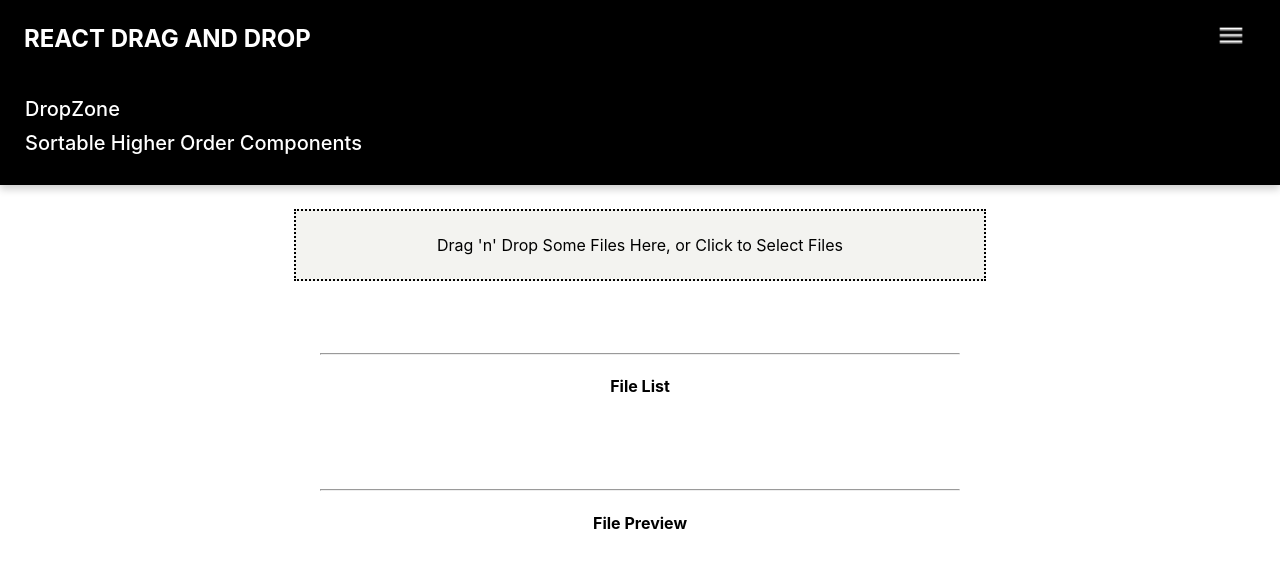
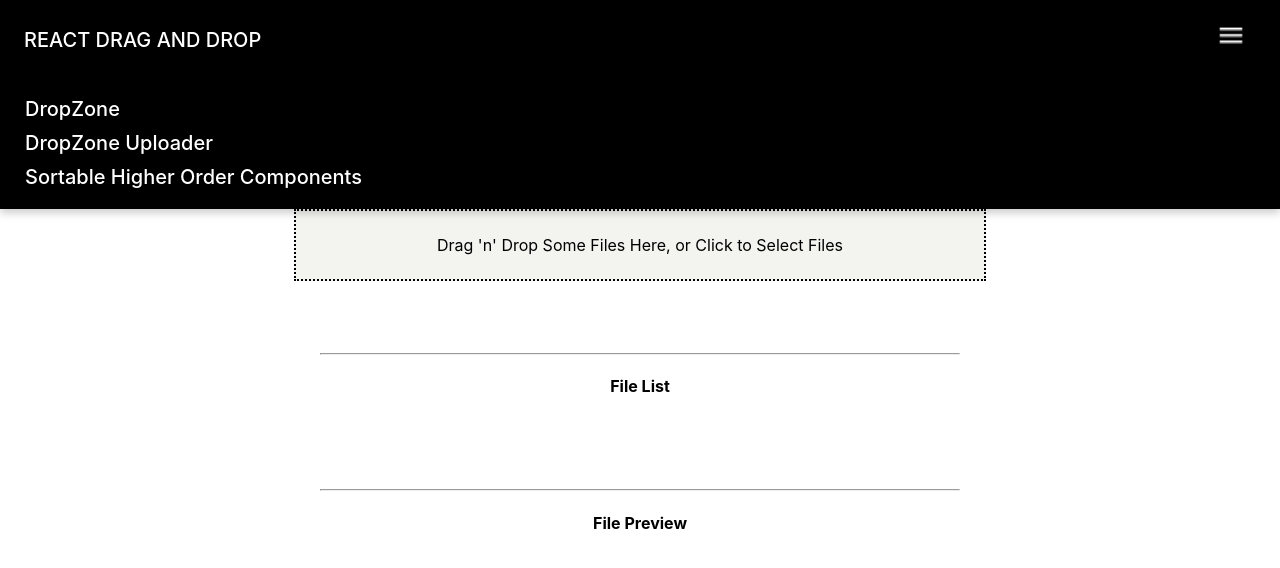
Before and after one commit to sleeplesseditor/DragAndDropFilesReact, a React (Create React App) app: page / in a window 1280 px wide. Both pictures are taken after a click on the button 1231 px from the left and 28 px from the top of the page. Shown: the top 568 px of the page. Built offline with nearby package versions, Linux system fonts and the light colour scheme.

Commit message:
DropZone Uploader page created

```diff
--- a/package.json
+++ b/package.json
@@ -9,6 +9,7 @@
     "react": "^16.8.6",
     "react-dom": "^16.8.6",
     "react-dropzone": "^10.1.5",
+    "react-dropzone-uploader": "^2.10.1",
     "react-router-dom": "^5.0.1",
     "react-scripts": "3.0.1",
     "react-sortable-hoc": "^1.9.1",
--- a/src/App.css
+++ b/src/App.css
@@ -6,45 +6,7 @@
   margin-top: 8rem;
 }
 
-/* Navbar */
-.navbar {
-    display: flex;
-    list-style-type: none;
-    margin: 0;
-    padding: 0;
-    overflow: hidden;
-    background-color: #000;
-    text-decoration: none;
-    justify-content: space-between;
-    align-items: center;
-}
-
-li a {
-    text-decoration: none;
-}
-
-.navbar p,
-.navbar-heading {
-    /* display: flex; */
-    color: white;
-    text-transform: uppercase;
-    margin-left: 1.5rem;
-    font-size: 24px;
-    transition: all .2s ease-in-out;
-}
-
-.navbar p:hover {
-    color: rgb(153, 153, 153);
-}
-
-.navbar-links {
-    display: flex;
-    flex-direction: row;
-    margin-right: 1.5rem;
-}
-
 /* DROPZONE */
-
 .dropzone {
   background-color: rgb(243, 243, 240);
   padding: 1.5rem;
--- a/src/App.js
+++ b/src/App.js
@@ -3,6 +3,7 @@ import './App.css';
 import { BrowserRouter as Router, Route, Switch } from 'react-router-dom';
 import Header from './components/Header/Header';
 import DropZonePage from './pages/DropZonePage';
+import DropZoneUploaderPage from './pages/DropZoneUploaderPage';
 import SortableHocPage from './pages/SortableHocPage';
 
 function App() {
@@ -11,6 +12,7 @@ function App() {
       <Header />
         <Switch>
           <Route exact path="/" component={DropZonePage} />
+          <Route exact path="/dropzone-uploader" component={DropZoneUploaderPage} />
           <Route exact path="/sortablehoc" component={SortableHocPage} />
         </Switch>
     </Router>
--- /dev/null
+++ b/src/components/DropZoneUploader/DropZoneUploader.css
@@ -0,0 +1,13 @@
+/* DROPZONE UPLOADER */
+
+.dropzone-uploader-container {
+    display: flex;
+    align-items: center;
+    justify-content: center;
+    margin: 0 10rem;
+    width: 80%;
+}
+
+.dzu-dropzone {
+    overflow: hidden;
+}
--- /dev/null
+++ b/src/components/DropZoneUploader/DropZoneUploader.js
@@ -0,0 +1,29 @@
+import React from 'react';
+import 'react-dropzone-uploader/dist/styles.css'
+import './DropZoneUploader.css';
+import Dropzone from 'react-dropzone-uploader';
+
+function DropZoneUploader() {
+    const getUploadParams = ({ meta }) => { return { url: 'https://httpbin.org/post' } };
+    const handleChangeStatus = ({ meta, file }, status) => { console.log(status, meta, file) };
+    const handleSubmit = (files) => { console.log(files.map(f => f.meta)) };
+
+    return (
+        <div className="dropzone-uploader-container">
+            <Dropzone
+                getUploadParams={getUploadParams}
+                onChangeStatus={handleChangeStatus}
+                onSubmit={handleSubmit}
+                accept="image/*, application/pdf"
+                maxSizeBytes={(2000000)}
+                inputContent={(files, extra) => (extra.reject ? 'Image and PDF files only' : 'Drag Files Here')}
+                styles={{
+                  dropzoneReject: { borderColor: 'red', backgroundColor: '#DAA' },
+                  inputLabel: (files, extra) => (extra.reject ? { color: 'red' } : {}),
+                }}
+            />
+        </div>
+    )
+}
+
+export default DropZoneUploader;
--- a/src/components/Header/Header.css
+++ b/src/components/Header/Header.css
@@ -9,6 +9,7 @@
 
     background-color: #000;
     box-shadow: 0 4px 8px 0 rgba(0, 0, 0, 0.2);
+    z-index: 9999;
   }
 
   .Logo {
@@ -22,16 +23,45 @@
     grid-template-columns: repeat(4, auto);
     align-items: center;
   }
-  .Nav a {
+
+  .navbar {
+    display: flex;
+    list-style-type: none;
+    margin: 0;
+    padding: 0;
+    overflow: hidden;
+    background-color: #000;
+    text-decoration: none;
+    justify-content: space-between;
+    align-items: center;
+}
+
+li a {
+    text-decoration: none;
+}
+
+  .Nav a,
+  .navbar-heading a {
     color: #fff;
     font-size: 20px;
     font-weight: 500;
     transition: 0.5s;
     text-decoration: none;
   }
-  .Nav a:hover {
+
+  .Nav a:hover,
+  .navbar-heading a:hover {
     color: rgb(172, 170, 170);
   }
+
+  .navbar-heading {
+    /* display: flex; */
+    color: white;
+    text-transform: uppercase;
+    margin-left: 1.5rem;
+    font-size: 24px;
+    transition: all .2s ease-in-out;
+}
 
   .header-button {
     display: none;
--- a/src/components/Header/Header.js
+++ b/src/components/Header/Header.js
@@ -33,7 +33,14 @@ export default function Header() {
 
   return (
     <header className="Header">
-        <h3 className="navbar-heading">React Drag and Drop</h3>
+        <h3 className="navbar-heading">
+          <Link
+            to={"/"}
+            style={{ textDecoration: 'none' }}
+          >
+            React Drag and Drop
+          </Link>
+        </h3>
       <CSSTransition
         in={!isSmallScreen || isNavVisible}
         timeout={350}
@@ -47,6 +54,13 @@ export default function Header() {
                 onClick={toggleNav}
             >
                 DropZone
+            </Link>
+            <Link
+                to={"/dropzone-uploader"}
+                style={{ textDecoration: 'none' }}
+                onClick={toggleNav}
+            >
+                DropZone Uploader
             </Link>
             <Link
                 to={"/sortablehoc"}
--- /dev/null
+++ b/src/pages/DropZoneUploaderPage.js
@@ -0,0 +1,16 @@
+import React from 'react';
+import DropZoneUploader from '../components/DropZoneUploader/DropZoneUploader';
+
+function DropZonePage() {
+
+  return (
+    <React.Fragment>
+        <div className="App">
+            <h2>DropZoneUploader</h2>
+            <DropZoneUploader />
+        </div>
+    </React.Fragment>
+  );
+}
+
+export default DropZonePage;
```
Also changed, not shown: 1 other file (tests, documents, lock files or other folders).
